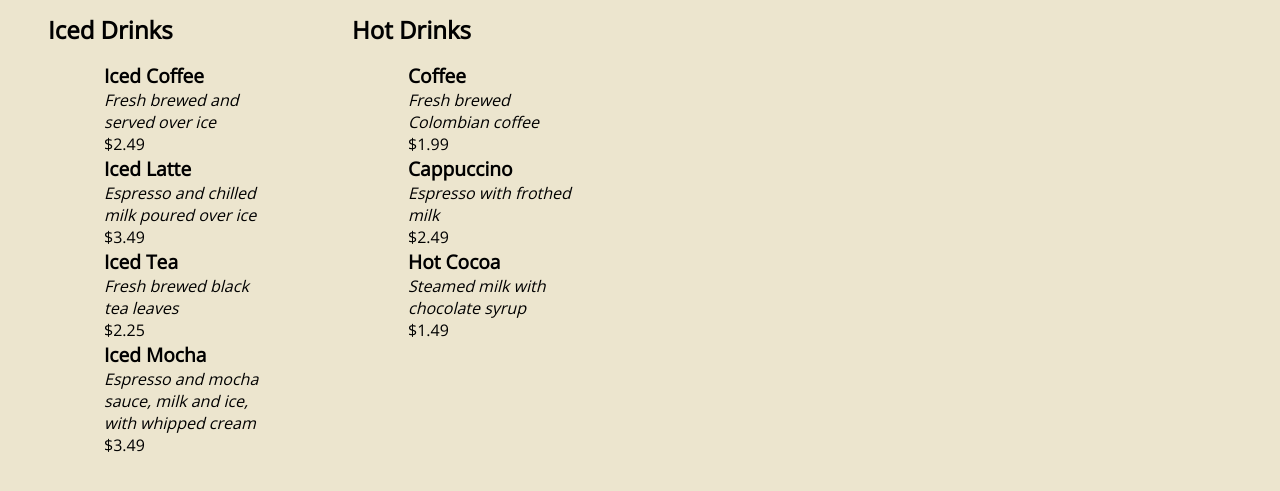
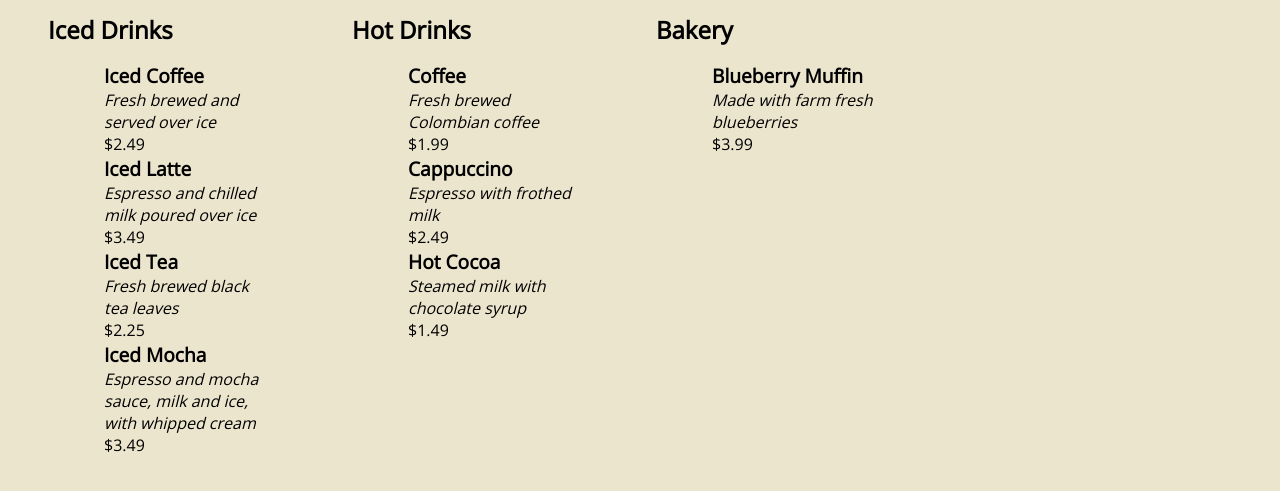
Before and after one commit to TretiakovOA/coffee-gatsby, a Gatsby site: page /menu in a window 1280 px wide. Shown: the part 141-632 px from the top of the page. Built offline with nearby package versions, Linux system fonts and the light colour scheme; Gatsby itself is replaced by a stand-in of ours.

Commit message:
Update Pages “menu”

```diff
--- a/src/pageData/menu.md
+++ b/src/pageData/menu.md
@@ -27,4 +27,9 @@ categories:
       - name: Hot Cocoa
         description: Steamed milk with chocolate syrup
         price: $1.49
+  - name: Bakery
+    items:
+      - name: Blueberry Muffin
+        description: Made with farm fresh blueberries
+        price: $3.99
 ---
```
